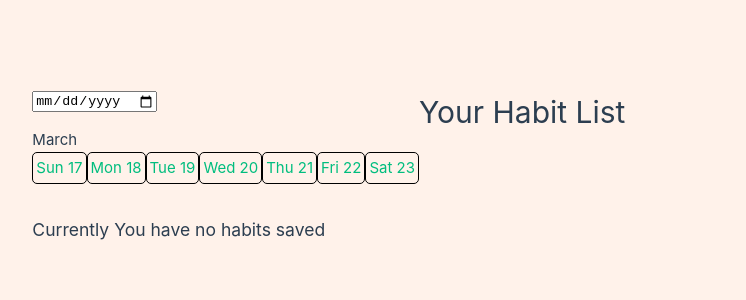
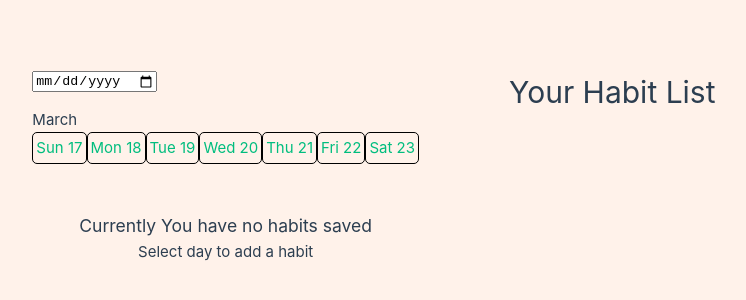
Before and after one commit to KarolisGaiv/habit-tracker, a Vue app: page / in a window 1280 px wide. Shown: the part 234-534 px from the top of the page, without its empty margins (221-967 px from the left). Built offline with nearby package versions, Linux system fonts and the light colour scheme.

Commit message:
add styling to information msg in dashboard when no habits are entered

```diff
--- a/src/views/Dashboard/DashboardView.vue
+++ b/src/views/Dashboard/DashboardView.vue
@@ -2,18 +2,17 @@
 import { ref } from 'vue';
 import storageUtility from '../../utils/storageUtility';
 
-const allHabits = ref([])
+const allHabits = ref([]);
 
 function loadAllData() {
-  allHabits.value = storageUtility.getData()
+  allHabits.value = storageUtility.getData();
 }
 
 function deleteHabit(habitName) {
-  storageUtility.deleteHabit(habitName)
-  loadAllData()
+  storageUtility.deleteHabit(habitName);
+  loadAllData();
 }
-loadAllData()
-
+loadAllData();
 </script>
 
 <template>
@@ -21,15 +20,21 @@ loadAllData()
   <ul v-if="allHabits.length > 0">
     <li class="habit-card" v-for="(habit, index) in allHabits" :key="index">
       {{ habit.name }}
-        <button @click="deleteHabit(habit.name)" type="button" class="delete-btn">Delete habit</button>
+      <button @click="deleteHabit(habit.name)" type="button" class="delete-btn">
+        Delete habit
+      </button>
     </li>
   </ul>
-    <div v-else>
+  <div v-else class="information-msg">
     <h3>Currently You have no habits saved</h3>
+    <h4>Select day to add a habit</h4>
   </div>
 </template>
 
 <style scoped>
+h1 {
+  text-align: center;
+}
 
 ul {
   list-style: none;
@@ -66,4 +71,8 @@ ul {
   background-color: #e55a3c;
 }
 
+.information-msg {
+  text-align: center;
+  margin-top: 1rem;
+}
 </style>
```
Lines whose indentation alone changed are shown as unchanged.
